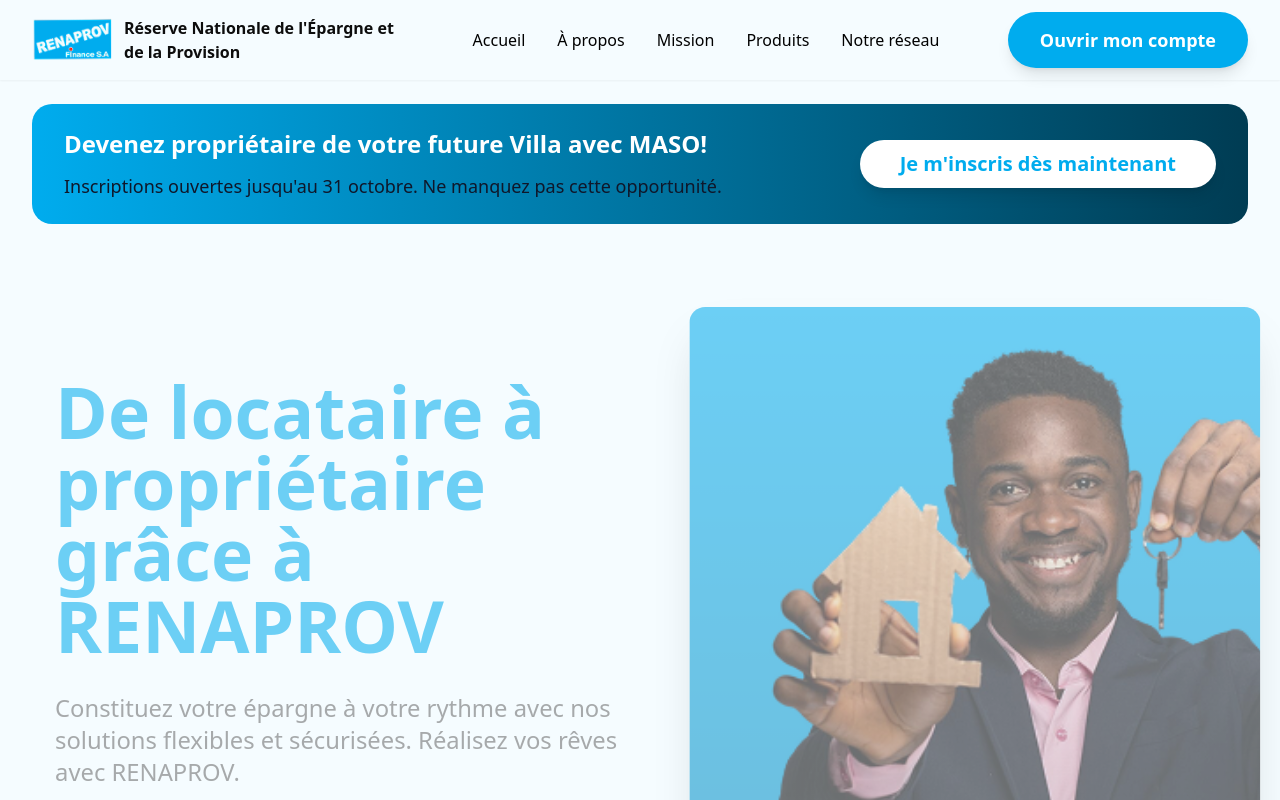
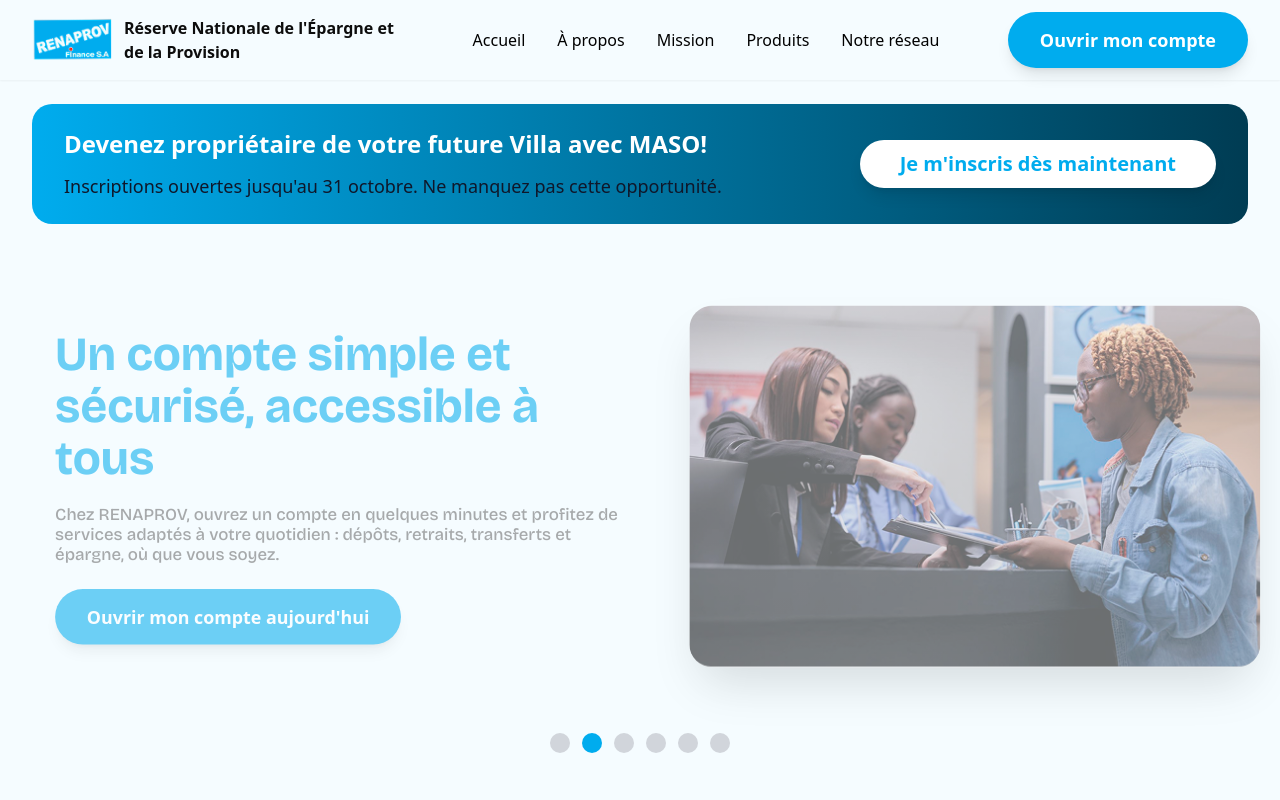
Before and after one commit to konnofuente/renaprov, a React (Vite) app: page / in a window 1280 px wide. Shown: the top 800 px of the page. Built offline with nearby package versions, Linux system fonts and the light colour scheme.

Commit message:
fix(accueille): mettre le slide de bienvenu en premier et arranger le hero section comme sur le figma

```diff
--- a/src/screens/Accueil/sections/HeroSectionSubsection/HeroSectionSubsection.tsx
+++ b/src/screens/Accueil/sections/HeroSectionSubsection/HeroSectionSubsection.tsx
@@ -7,6 +7,14 @@ import {
 import { Button } from "../../../../components/ui/button";
 
 const slides = [
+  {
+    title: "Bienvenu a RENAPROV",
+    description:
+      "La microfinance qui fait la difference , ouvrez un compte en quelques minutes et profitez de services adaptés à votre quotidien.",
+    image: "/Bienvenu a RENAPROV.png",
+    fallbackImage: "/hero1.png",
+    cta: "Ouvrir mon compte aujourd’hui",
+  },
   {
     title: "Un compte simple et sécurisé, accessible à tous",
     description:
@@ -31,14 +39,7 @@ const slides = [
     fallbackImage: "/hero1.png",
     cta: "Nos solutions",
   },
-  {
-    title: "Bienvenu a RENAPROV",
-    description:
-      "La microfinance qui fait la difference , ouvrez un compte en quelques minutes et profitez de services adaptés à votre quotidien.",
-    image: "/Bienvenu a RENAPROV.png",
-    fallbackImage: "/hero1.png",
-    cta: "Ouvrir mon compte aujourd’hui",
-  },
+
   {
     title: "Rendes-vous en Agence",
     description:
@@ -242,12 +243,12 @@ export const HeroSectionSubsection = (): JSX.Element => {
             className="grid grid-cols-1 lg:grid-cols-2 gap-8 sm:gap-10 md:gap-12 lg:gap-16 items-center"
           >
             {/* Content Section */}
-            <div className="space-y-6 sm:space-y-8 md:space-y-10 order-2 lg:order-1 text-center lg:text-left">
-              <div className="space-y-4 sm:space-y-6 md:space-y-8">
-                <h1 className="text-3xl sm:text-4xl md:text-5xl lg:text-6xl xl:text-7xl font-bold text-foundation-bluenormal leading-tight">
+            <div className="space-y-4 sm:space-y-5 md:space-y-6 order-2 lg:order-1 text-center lg:text-left">
+              <div className="space-y-3 sm:space-y-4 md:space-y-5">
+                <h1 className="[font-family:'Bricolage_Grotesque',Helvetica] font-bold text-foundation-bluenormal text-2xl sm:text-3xl md:text-4xl lg:text-5xl xl:text-[48px] tracking-[0] leading-tight lg:leading-[1.1] line-clamp-3">
                   {slides[currentSlide].title}
                 </h1>
-                <p className="text-base sm:text-lg md:text-xl lg:text-2xl text-foundationgreylight-active leading-relaxed max-w-3xl mx-auto lg:mx-0">
+                <p className="[font-family:'Bricolage_Grotesque',Helvetica] font-medium text-foundationgreylight-active text-sm sm:text-base lg:text-[17px] tracking-[0] leading-[1.35] lg:leading-[20.4px]">
                   {slides[currentSlide].description}
                 </p>
               </div>
@@ -283,7 +284,22 @@ export const HeroSectionSubsection = (): JSX.Element => {
 
             {/* Image Section */}
             <div className="relative order-1 lg:order-2 flex justify-center">
-              <div className="relative w-full h-[300px] sm:h-[400px] md:h-[500px] lg:h-[600px] xl:h-[650px] rounded-2xl overflow-hidden shadow-2xl bg-gray-100">
+              <div
+                className="relative  overflow-hidden shadow-2xl bg-gray-100
+
+
+
+
+              w-full xl:w-[579px] h-[200px] sm:h-[250px] md:h-[300px] xl:h-[365px] rounded-[16px] xl:rounded-[23px] object-cover
+
+
+
+
+
+
+
+              "
+              >
                 <img
                   src={
                     imageError[currentSlide]
```
